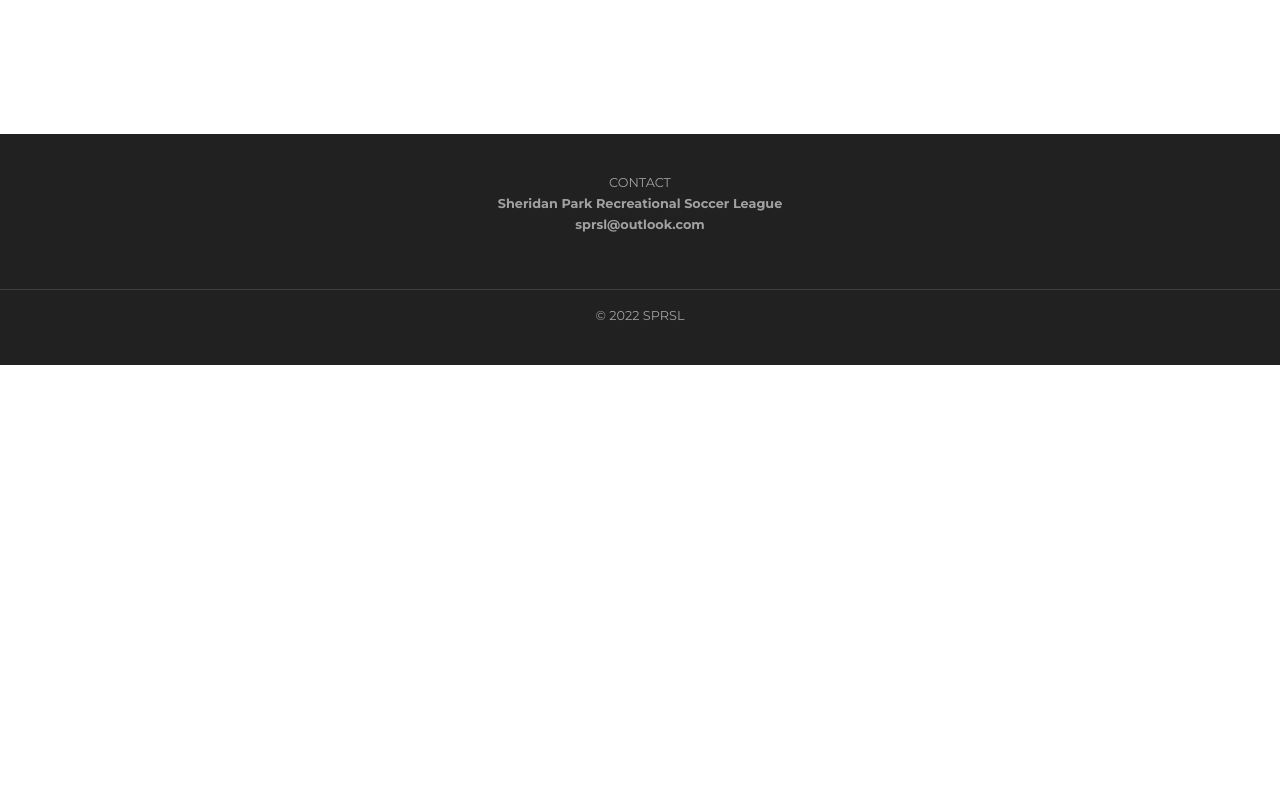
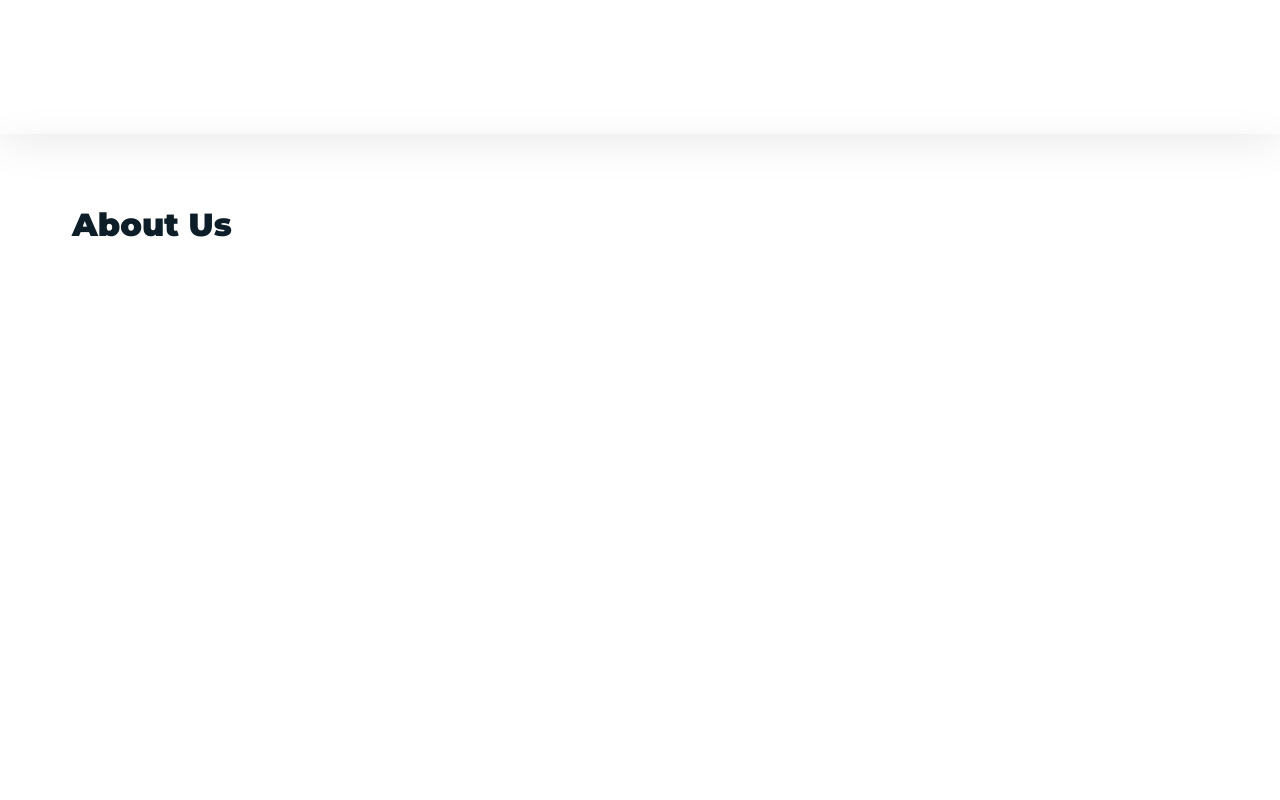
Before and after one commit to LuckyTemitope/SPRSL, an Angular app: page / in a window 1280 px wide. Shown: the part 3480-4280 px from the top of the page. Before the commit the page ends 3845 px from the top, so only its background shows below. Built offline with nearby package versions, Linux system fonts and the light colour scheme.

Commit message:
- Updated the home component with the About-Us page - Updated About-Us component - Updated the Navbar

```diff
--- a/package.json
+++ b/package.json
@@ -24,7 +24,6 @@
   },
   "devDependencies": {
     "@angular-devkit/build-angular": "~13.2.0",
-    "@angular/cli": "~13.2.0",
     "@angular/compiler-cli": "~13.2.0",
     "@types/jasmine": "~3.10.0",
     "@types/node": "^12.11.1",
--- a/src/app/about-us/about-us.component.css
+++ b/src/app/about-us/about-us.component.css
@@ -0,0 +1,5 @@
+.about-us-container {
+  height: 90vh;
+  padding: 4.5em;
+  box-shadow: 0 10px 40px rgba(0, 0, 0, 0.08);
+}
--- a/src/app/about-us/about-us.component.html
+++ b/src/app/about-us/about-us.component.html
@@ -1 +1,5 @@
-<p>about-us works!</p>
+<section>
+  <div class="about-us-container">
+    <h2>About Us</h2>
+  </div>
+</section>
--- a/src/app/app.module.ts
+++ b/src/app/app.module.ts
@@ -28,7 +28,7 @@
     AboutUsComponent,
     TeamsComponent,
     TableComponent,
-    ScrollTopComponent
+    ScrollTopComponent,
   ],
   imports: [
     BrowserModule,
--- a/src/app/home/home.component.html
+++ b/src/app/home/home.component.html
@@ -23,6 +23,7 @@
     <app-schedules id="schedule"></app-schedules>
     <app-results id="results"></app-results>
     <app-table id="table"></app-table>
+    <app-about-us id="about-us"></app-about-us>
 </div>
 
 
--- a/src/app/navbar/navbar.component.html
+++ b/src/app/navbar/navbar.component.html
@@ -37,7 +37,7 @@
             <a class="nav-link" href="#table">TABLE</a>
           </li>
           <li class="nav-item">
-            <a class="nav-link about-us" [routerLink]="['/about-us']" routerLinkActive="router-link-active">ABOUT US</a>
+            <a class="nav-link about-us" href="#about-us">ABOUT US</a>
           </li>
           <li class="nav-item">
             <a class="nav-link" [routerLink]="['/contact']" routerLinkActive="router-link-active">CONTACTS</a>
```
Also changed, not shown: 1 other file (tests, documents, lock files or other folders).
